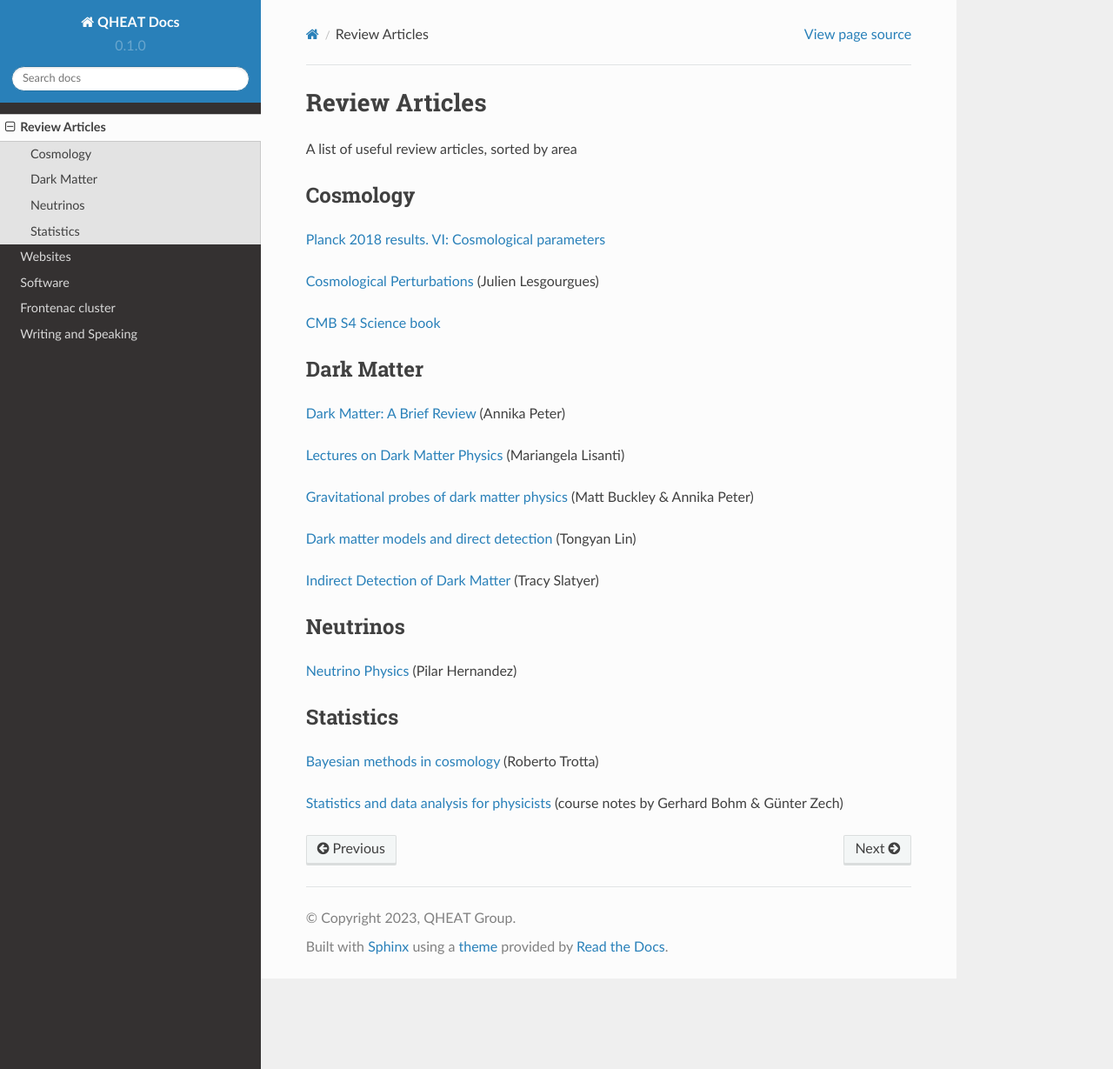
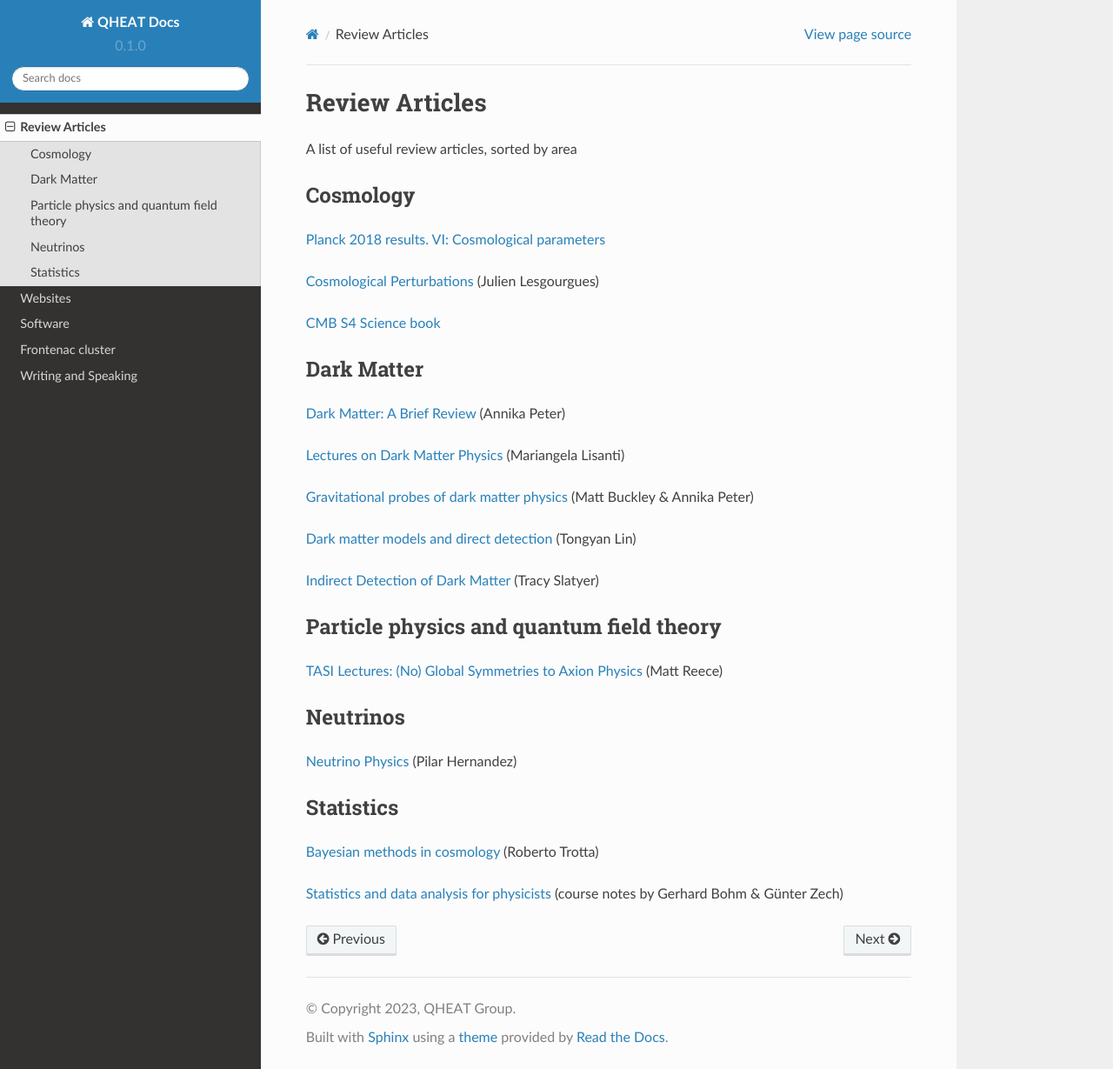
Before and after one commit to aaronvincent/QHEAT, a Sphinx documentation site: the page built from docs/source/reviews.rst, in a window 1280 px wide and 1229 px high. Shown: the whole window at 87% size. Built offline with Sphinx 7.4.7 and the Read the Docs theme 2.0.0, drawn with Linux system fonts in a browser that asks for light colours.

Commit message:
reece paper

```diff
--- a/docs/source/reviews.rst
+++ b/docs/source/reviews.rst
@@ -39,7 +39,12 @@ Dark Matter
 .. `Banks et al.
 .. *Simulation of energy transport by dark matter scattering in stars* <https://inspirehep.net/literature/1968878>`_
 
+.. _qft:
 
+Particle physics and quantum field theory
+-----------------------------------------
+
+`TASI Lectures: (No) Global Symmetries to Axion Physics <https://inspirehep.net/literature/2652220>`_ (Matt Reece)
 
 .. _neutrinos:
 
```
